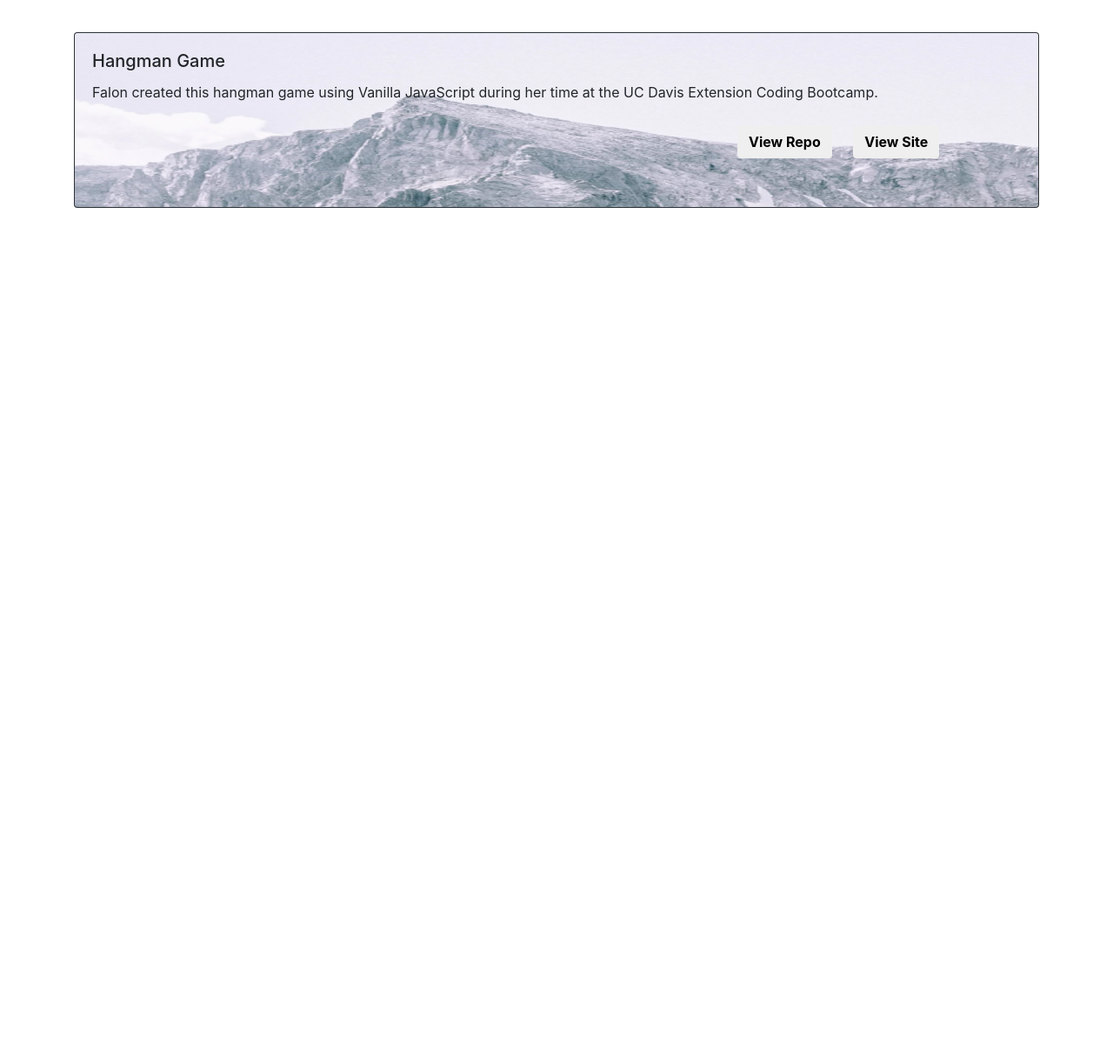
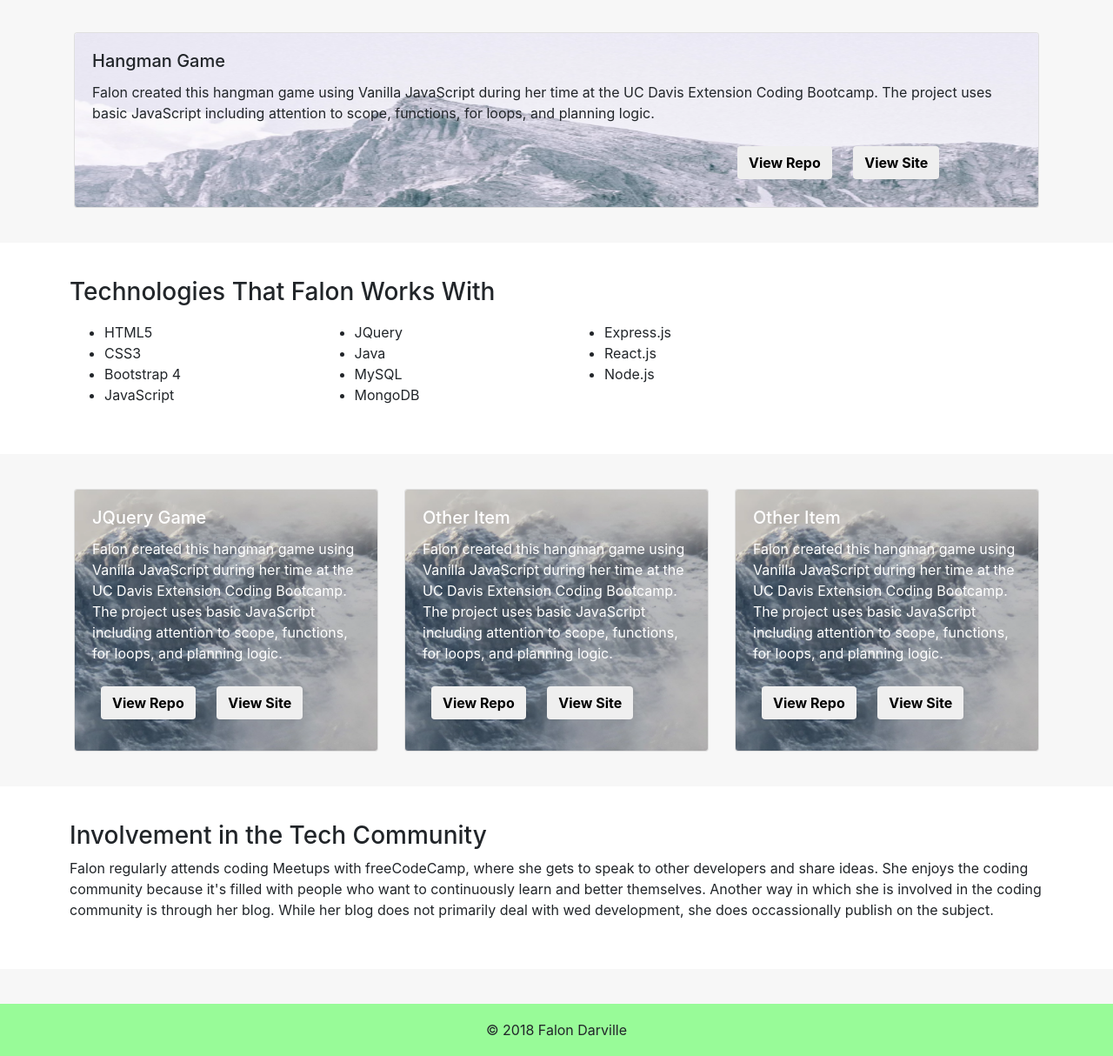
Before and after one commit to falondarville/Portfolio, a plain HTML site: page index.html in a window 1280 px wide. Shown: the part 605-1819 px from the top of the page at 87% size. Before the commit the page ends 844 px from the top, so only its background shows below. Drawn offline with nearby package versions, Linux system fonts and the light colour scheme.

Commit message:
add portfolio and block sections

```diff
--- a/assets/css/style.css
+++ b/assets/css/style.css
@@ -1,3 +1,7 @@
+body {
+	background-color: #f7f7f7;
+}
+
 .jumbotron {
 	background-color: #98FB98;
 }
@@ -28,15 +32,44 @@
 	color: black;
 }
 
+.block-content {
+	background-color: #98FB98;
+	height: 80px;
+	width: 100%;
+	margin: 0 auto;
+}
+
 #repo-button {
 	font-weight: bold;
 	margin: 10px;
 }
 
-.portfolio-container {
+.portfolio-container, .portfolio-3-container {
 	margin-top: 40px;
 }
 
 .portfolio-container .card-img {
 	max-height: 200px;
 }
+
+.portfolio-3-container .card-img {
+	max-height: 300px;
+}
+
+.info-section {
+	background: white;
+	padding: 40px 80px 40px 80px;
+	margin-top: 40px;
+}
+
+#info-section-title {
+	padding-bottom: 10px;
+}
+
+footer {
+	text-align: center;
+	height: 60px;
+	background-color: #98FB98;
+	line-height: 60px;
+	margin-top: 40px;
+}
--- a/index.html
+++ b/index.html
@@ -50,15 +50,14 @@
 	</div>
 </div>
 
-<!-- Featured projects -->
-<!-- link to https://falondarville.github.io/Hangman-Game/ -->
+<!--  Primary featured project -->
 
 <div class="container portfolio-container">
-<div class="card bg-dark text-black">
+	<div class="card text-black">
   		<img class="card-img" src="assets/images/ice-mountains.png" alt="Card image">
   	<div class="card-img-overlay">
     	<h5 class="card-title">Hangman Game</h5>
-    <p class="card-text">Falon created this hangman game using Vanilla JavaScript during her time at the UC Davis Extension Coding Bootcamp.</p>
+    	<p class="card-text">Falon created this hangman game using Vanilla JavaScript during her time at the UC Davis Extension Coding Bootcamp. The project uses basic JavaScript including attention to scope, functions, for loops, and planning logic.</p>
     <div class="row">
     	<div class="col-md-8"></div>
     		<div class="col-md-4 ml-auto">
@@ -70,7 +69,93 @@
 	</div>
 </div>
 
+<!-- technologies she works with  -->
+
+<div class="container-fluid info-section">
+	<h3 id="info-section-title">Technologies That Falon Works With </h3>
+	<div class="row">
+		<div class="col-md-3">
+			<ul>
+				<li>HTML5</li>
+				<li>CSS3</li>
+				<li>Bootstrap 4</li>
+				<li>JavaScript</li>
+			</ul>
+		</div>
+		<div class="col-md-3">
+			<ul>
+				<li>JQuery</li>
+				<li>Java</li>
+				<li>MySQL</li>
+				<li>MongoDB</li>
+			</ul>
+		</div>
+		<div class="col-md-3">
+			<ul>
+				<li>Express.js</li>
+				<li>React.js</li>
+				<li>Node.js</li>
+			</ul>
+		</div>
+	</div>
+</div>
+
+<!-- secondary featured projects - 3 grid -->
+
+<div class="container portfolio-3-container">
+	<div class="row">
+		<div class="col-md-4">
+			<div class="card text-white">
+  				<img class="card-img" src="assets/images/cloud-mountains.png" alt="Card image">
+  			<div class="card-img-overlay">
+    				<h5 class="card-title">JQuery Game</h5>
+    				<p class="card-text">Falon created this hangman game using Vanilla JavaScript during her time at the UC Davis Extension Coding Bootcamp. The project uses basic JavaScript including attention to scope, functions, for loops, and planning logic.</p>
+		    		<button id="repo-button" type="button" class="btn" src="https://falondarville.com/" target="_blank" >View Repo</button>
+		    		<button id="repo-button" type="button" class="btn" src="https://falondarville.com/" target="_blank">View Site</button>
+    		</div>
+  			</div>
+		</div>
+				<div class="col-md-4">
+			<div class="card text-white">
+  				<img class="card-img" src="assets/images/cloud-mountains.png" alt="Card image">
+  			<div class="card-img-overlay">
+    				<h5 class="card-title">Other Item</h5>
+    				<p class="card-text">Falon created this hangman game using Vanilla JavaScript during her time at the UC Davis Extension Coding Bootcamp. The project uses basic JavaScript including attention to scope, functions, for loops, and planning logic.</p>
+		    		<button id="repo-button" type="button" class="btn" src="https://falondarville.com/" target="_blank" >View Repo</button>
+		    		<button id="repo-button" type="button" class="btn" src="https://falondarville.com/" target="_blank">View Site</button>
+    		</div>
+  			</div>
+		</div>
+				<div class="col-md-4">
+			<div class="card text-white">
+  				<img class="card-img" src="assets/images/cloud-mountains.png" alt="Card image">
+  			<div class="card-img-overlay">
+    				<h5 class="card-title">Other Item</h5>
+    				<p class="card-text">Falon created this hangman game using Vanilla JavaScript during her time at the UC Davis Extension Coding Bootcamp. The project uses basic JavaScript including attention to scope, functions, for loops, and planning logic.</p>
+		    		<button id="repo-button" type="button" class="btn" src="https://falondarville.com/" target="_blank" >View Repo</button>
+		    		<button id="repo-button" type="button" class="btn" src="https://falondarville.com/" target="_blank">View Site</button>
+    		</div>
+  			</div>
+		</div>
+	</div>
+</div>
+
+<!-- involvement in the tech community -->
+
+<div class="container-fluid info-section">
+	<h3>Involvement in the Tech Community</h3>
+	<p>Falon regularly attends coding Meetups with freeCodeCamp, where she gets to speak to other developers and share ideas. She enjoys the coding community because it's filled with people who want to continuously learn and better themselves. Another way in which she is involved in the coding community is through her blog. While her blog does not primarily deal with wed development, she does occassionally publish on the subject.</p>
+</div>
+
 <!-- Education and highlight academic achievement -->
+
+<!-- featured blog posts about technology -->
+
+<!-- contact form and social media links -->
+
+<!-- footer -->
+
+<footer>© 2018 Falon Darville</footer>
 
 </body>
 </html>
```
Also changed, not shown: assets/images/cloud-mountains.png (added). Lines whose indentation alone changed are shown as unchanged.
